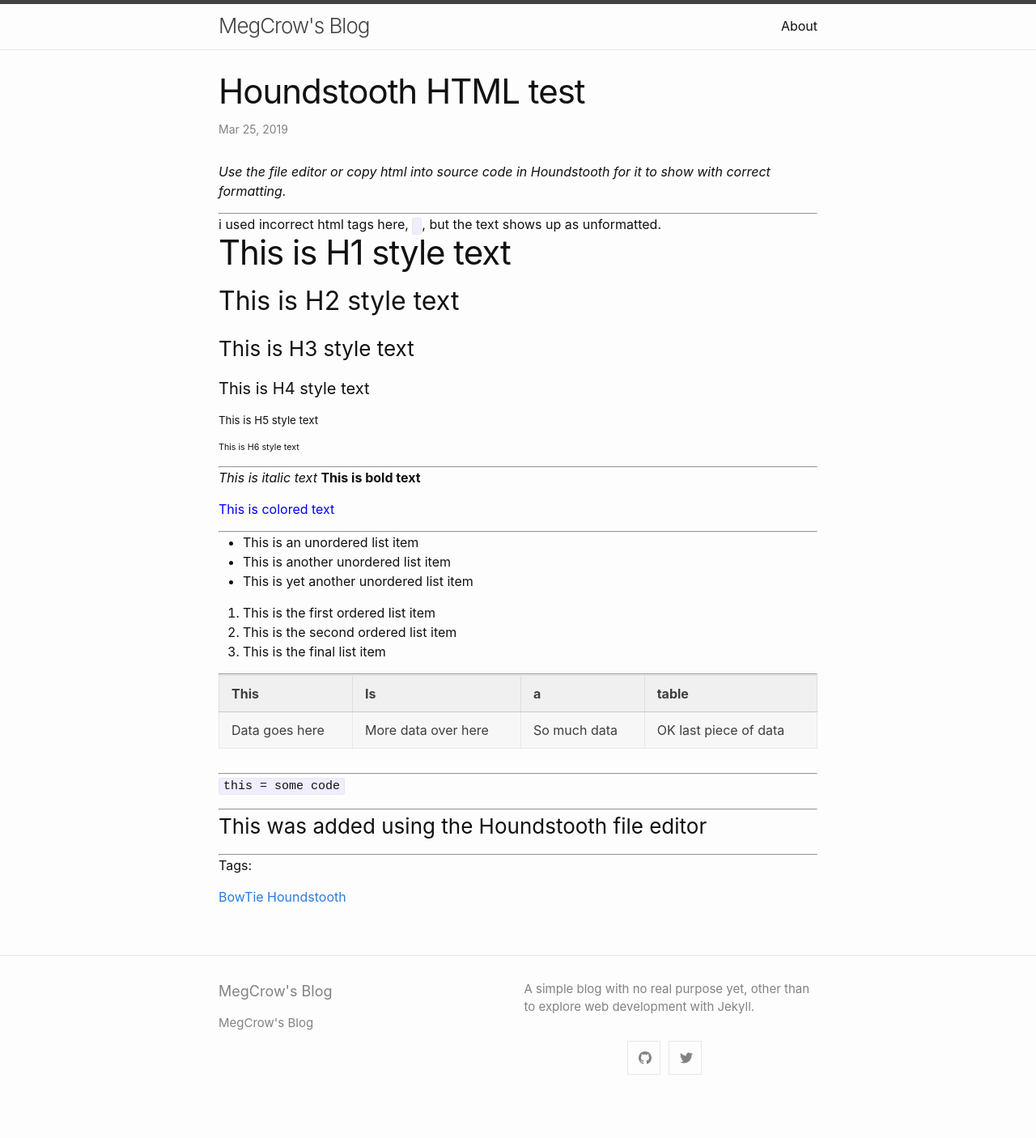
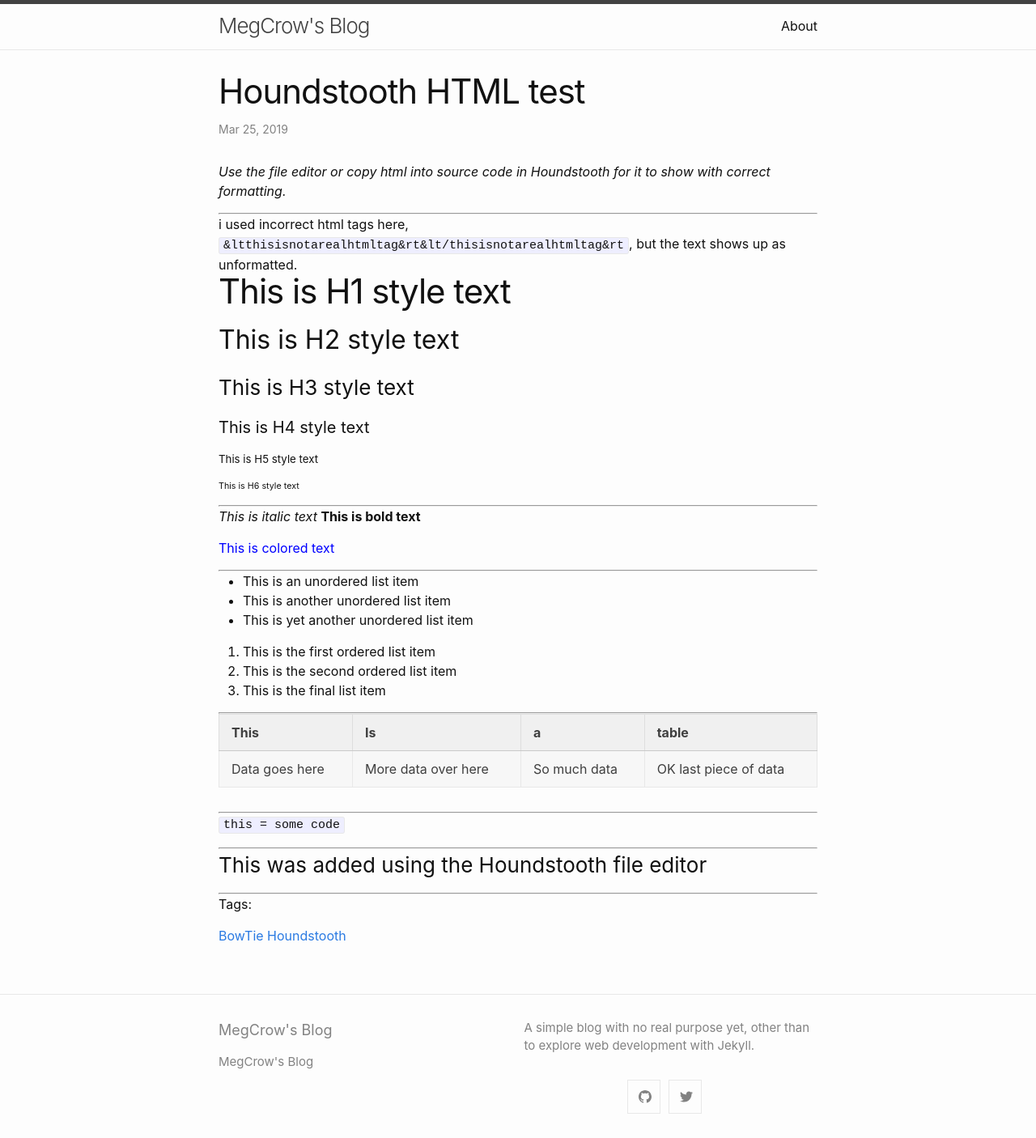
Before and after one commit to megcrow/megcrow-blog, a Jekyll site: the page built from _posts/2019-03-25-houndstooth-html-test.md, in a window 1280 px wide. Shown: the whole page at 81% size. Built offline with Jekyll 4.4.1, drawn with Linux system fonts in a browser that asks for light colours; before the commit the page ends 1358 px from its top, so only the background shows below that.

Commit message:
edit houndstooth-html-test post to show html tags in code section

```diff
--- a/_posts/2019-03-25-houndstooth-html-test.md
+++ b/_posts/2019-03-25-houndstooth-html-test.md
@@ -30,7 +30,7 @@ social:
 ---
 <p><i>Use the file editor or copy html into source code in Houndstooth for it to show with correct formatting.</i></p>
 <hr />
-<thisisnotarealhtmltag> i used incorrect html tags here, <code><thisisnotarealhtmltag></thisisnotarealhtmltag></code>, but the text shows up as unformatted. </thisisnotarealhtmltag>
+<thisisnotarealhtmltag> i used incorrect html tags here, <code>&ltthisisnotarealhtmltag&rt&lt/thisisnotarealhtmltag&rt</code>, but the text shows up as unformatted. </thisisnotarealhtmltag>
 <h1>This is H1 style text</h1>
 <h2>This is H2 style text</h2>
 <h3>This is H3 style text</h3>
```
